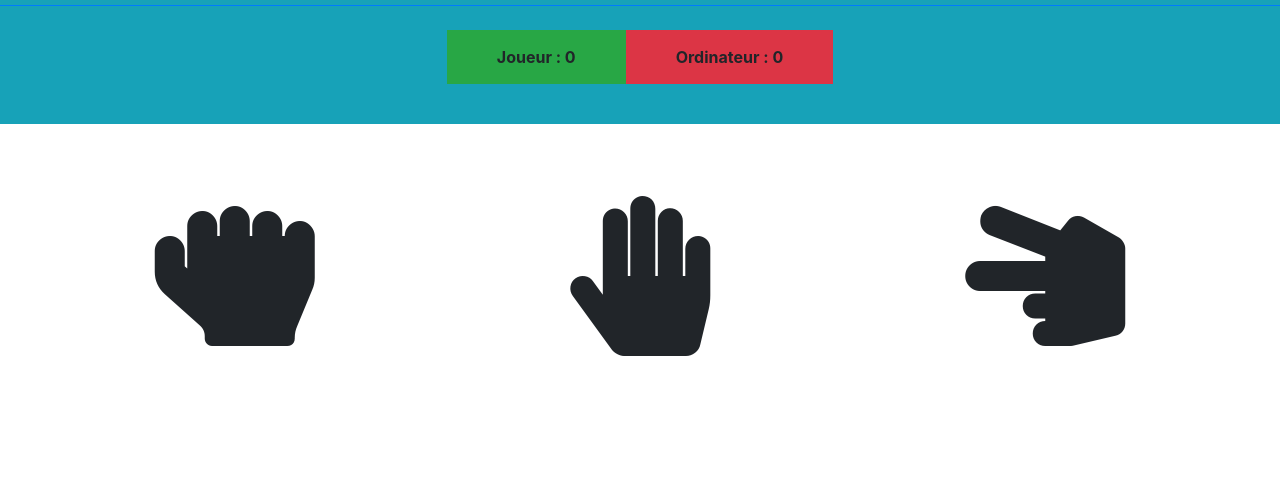
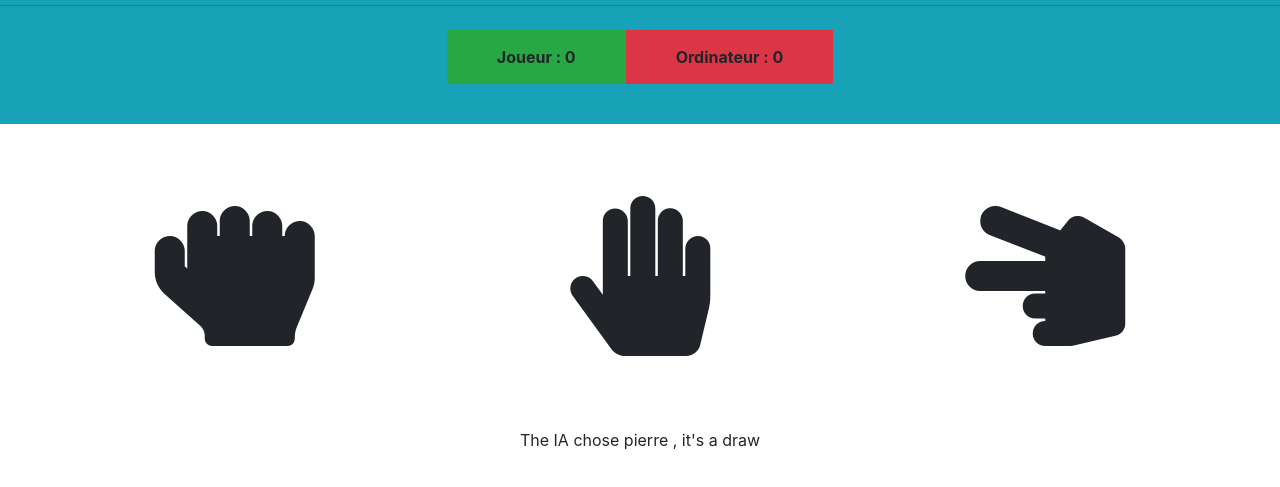
Before and after one commit to jordan62300/pierreFeuilleCiseau, a plain HTML site: page index.html in a window 1280 px wide. Both pictures are taken after a click on the icon 234 px from the left and 327 px from the top of the page. Shown: the part 51-538 px from the top of the page. Drawn offline with nearby package versions, Linux system fonts and the light colour scheme; files that its build step writes are made by us from their sources.

Commit message:
ajout de l'ui montrant qui gagne

```diff
--- a/index.html
+++ b/index.html
@@ -29,6 +29,9 @@
         <i id="feuille" class="choice cursor fas fa-hand-paper fa-10x p-4 mx-4"></i>
         <i id="ciseau" class="choice cursor fas fa-hand-scissors fa-10x p-4 mx-4"></i>
     </div>
+    <div class="text-center">
+        <p id="winner"></p>
+    </div>
 
 </body>
 </html>
--- a/js/script.js
+++ b/js/script.js
@@ -2,6 +2,7 @@ const choices = document.querySelectorAll('.choice');
 const resultJoueur = document.getElementById('score_joueur')
 const resultIa = document.getElementById('score_ordinateur')
 const restartBtn = document.getElementById('restart');
+const uiWinner = document.getElementById('winner');
 let score = {
     player : 0,
     ia : 0
@@ -16,6 +17,8 @@ function play(e) {
    const winner = getWinner(playerHand,iaHand);
    console.log(`${winner}`);
    getNewScore(winner)
+   showWinner(winner,iaHand)
+
 
 }
 
@@ -93,6 +96,25 @@ function restart() {
     resultIa.innerHTML = `Ordinateur : ${score.ia}`
 }
 
+//Show the winner
+function showWinner(winner,iaHand) {
+    if(winner == 'the player win')
+    {
+    uiWinner.innerHTML = `The IA chose ${iaHand} ,
+    you win the round`;
+    }
+    else if(winner == 'the ia win')
+    {
+        uiWinner.innerHTML = `The IA chose ${iaHand} ,
+        you lose the round`;
+    }
+    else
+     {
+        uiWinner.innerHTML = `The IA chose ${iaHand} ,
+        it's a draw`;
+    }
+}
+
 
 
 
```
